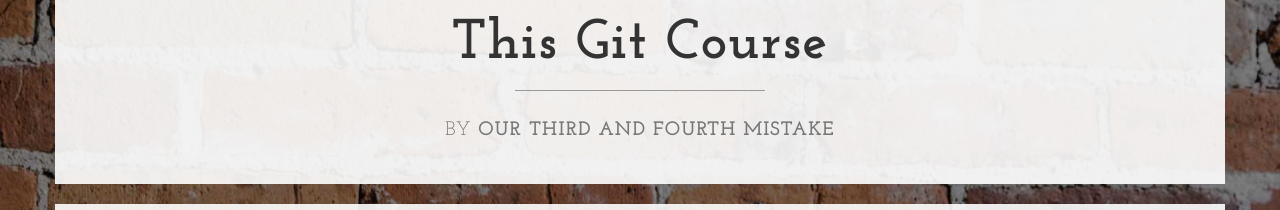
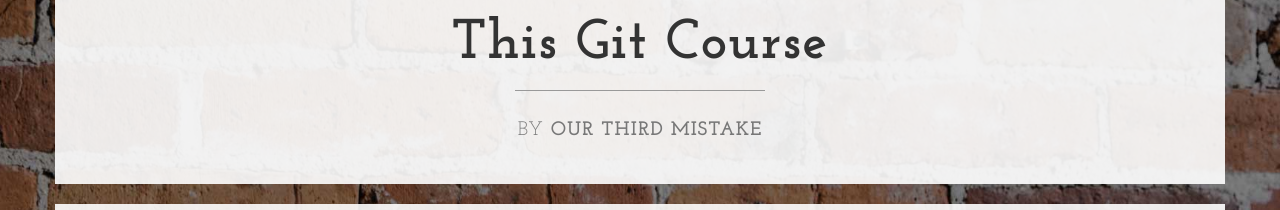
Before and after one commit to extreme-al/Learnable-Gitcourse, a plain HTML site: page index.html in a window 1280 px wide. Shown: the part 900-1110 px from the top of the page. Drawn offline with nearby package versions, Linux system fonts and the light colour scheme.

Commit message:
desperate commit

```diff
--- a/index.html
+++ b/index.html
@@ -112,7 +112,7 @@
                     <hr class="tagline-divider">
                     <h2>
                         <small>By
-                            <strong>Our third and fourth mistake</strong>
+                            <strong>Our third mistake</strong>
                         </small>
                     </h2>
                 </div>
```
